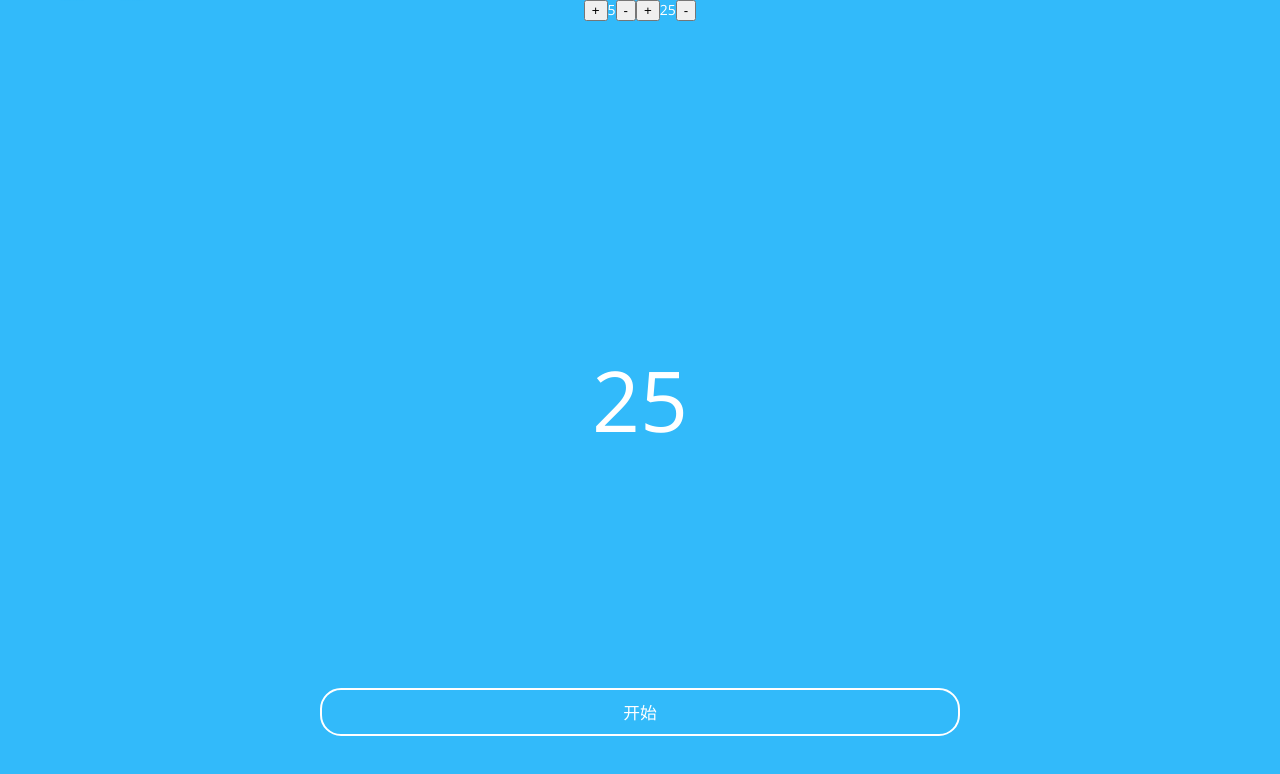
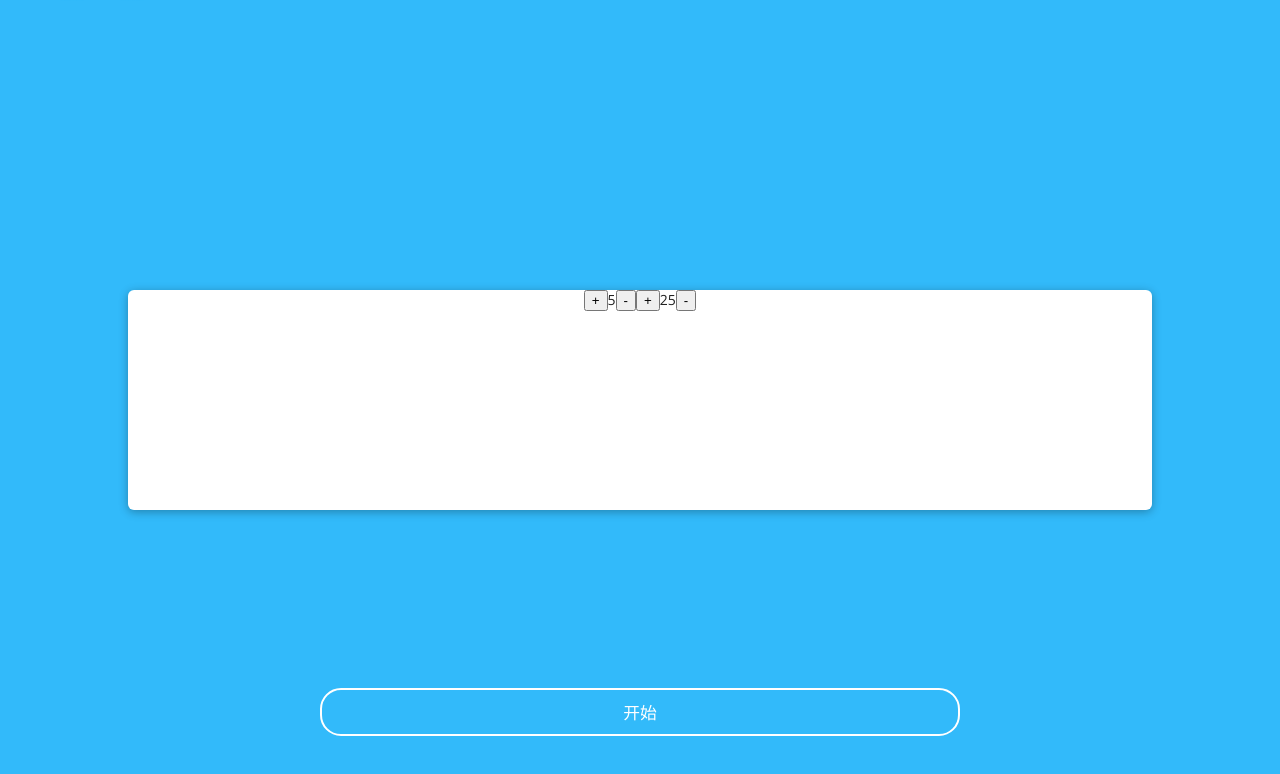
Before and after one commit to shery/ink-pomodoro, a Vue app: page / in a window 1280 px wide. Both pictures are taken after a click on the element "25". Shown: the top 774 px of the page. Built offline with nearby package versions, Linux system fonts and the light colour scheme.

Commit message:
feat(view): add animation

```diff
--- a/src/components/Pomodoro.vue
+++ b/src/components/Pomodoro.vue
@@ -21,6 +21,7 @@
       </svg>
     </div>
     <div class="modal" v-bind:class="{ active: isModalOpen }">
+      <div class="modal-body">
         <button v-on:click="handleBreak(1)">+</button>
         <span>{{ breakLen }}</span>
         <button v-on:click="handleBreak(-1)">-</button>
@@ -28,6 +29,7 @@
         <button v-on:click="handleSession(1)">+</button>
         <span>{{ session }}</span>
         <button v-on:click="handleSession(-1)">-</button>
+      </div>
       <div class="modal-bg" v-on:click="hideModal"></div>
     </div>
   </div>
@@ -199,6 +201,28 @@ export default {
 .modal.active {
  display: block;
 }
+.modal-body {
+  position: absolute;
+  top: 50%;
+  left: 50%;
+  width: 80%;
+  height: 220px;
+  color: rgba(0, 0, 0, 0.87);
+  transition: all .3s;
+  transform: translate(-50%, -25%);
+  background-color: #fff;
+  border-radius: 6px;
+  box-shadow: 0px 2px 10px 0px rgba(0, 0, 0, 0.3);
+  z-index: 110;
+  opacity: 0;
+}
+
+.active .modal-body {
+  animation: modal-in .3s;
+  opacity: 1;
+  transform: translate(-50%, -50%);
+}
+
 
 .modal-bg {
   position: absolute;
@@ -239,6 +263,19 @@ export default {
   animation: wave-front 1s infinite linear;
 }
 
+@keyframes modal-in {
+  0% {
+    opacity: 0;
+    transform: translate(-50%, -25%);
+  }
+  50% {
+    opacity: 1;
+  }
+  100% {
+    transform: translate(-50%, -50%);
+  }
+}
+
 @keyframes button-scale {
   0% {
     opacity: 1;
```
Lines whose indentation alone changed are shown as unchanged.
